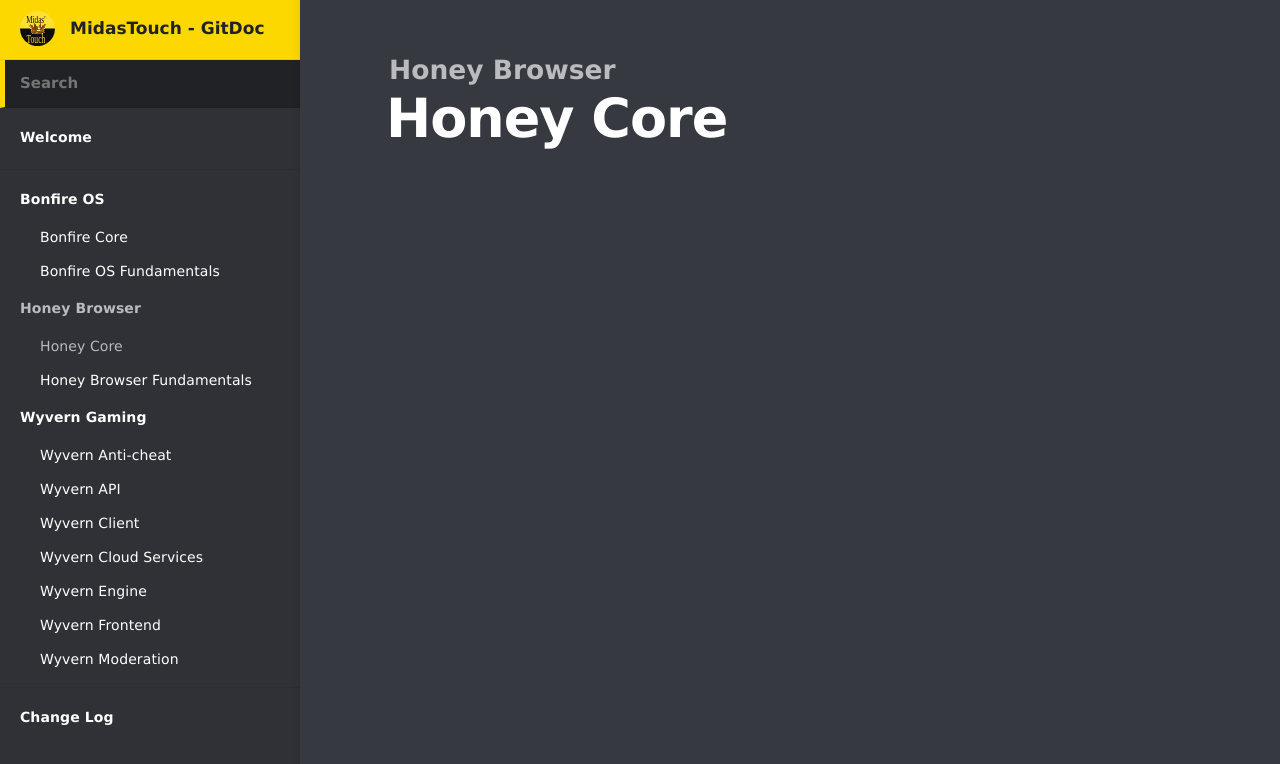
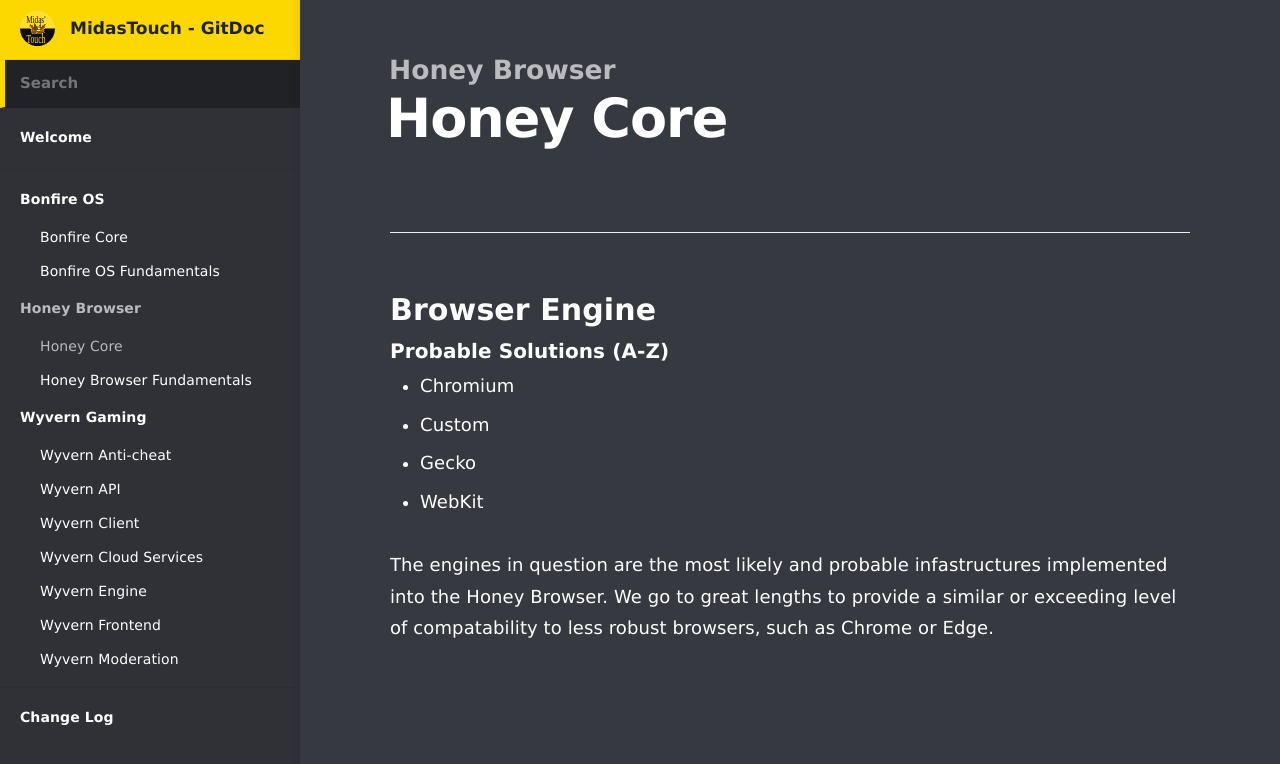
Before and after one commit to MidasTouch-MT/MidasTouch-MT.github.io, a Jekyll site: the page built from _docs/honey-browser/honey-core.md, in a window 1280 px wide. Shown: the top 764 px of the page. Built offline with Jekyll 4.4.1, drawn with Linux system fonts in a browser that asks for light colours.

Commit message:
add new release
release first version

```diff
--- a/_docs/honey-browser/honey-core.md
+++ b/_docs/honey-browser/honey-core.md
@@ -3,3 +3,15 @@ title: Honey Core
 category: Honey Browser
 order: 1
 ---
+
+### Browser Engine
+
+##### Probable Solutions (A-Z)
+
+* Chromium
+* Custom
+* Gecko
+* WebKit
+
+The engines in question are the most likely and probable infastructures implemented into the Honey Browser.
+We go to great lengths to provide a similar or exceeding level of compatability to less robust browsers, such as Chrome or Edge.
```
Also changed, not shown: 1 other file.
